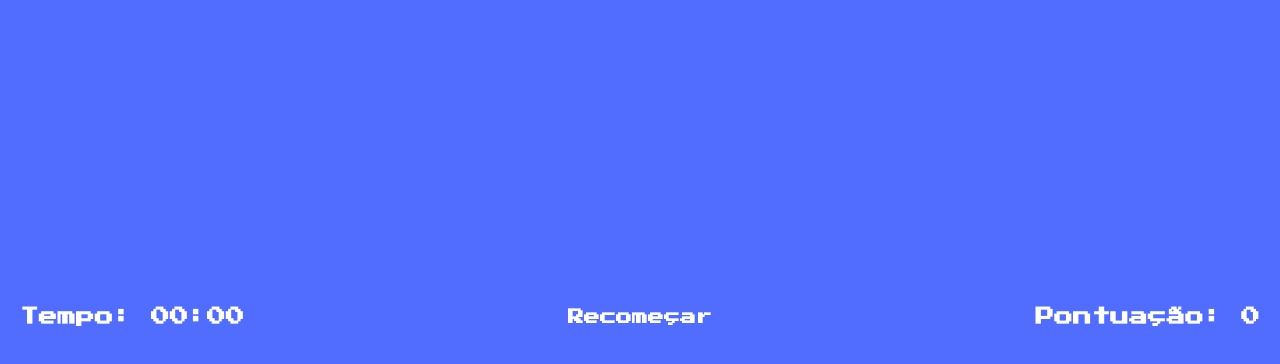
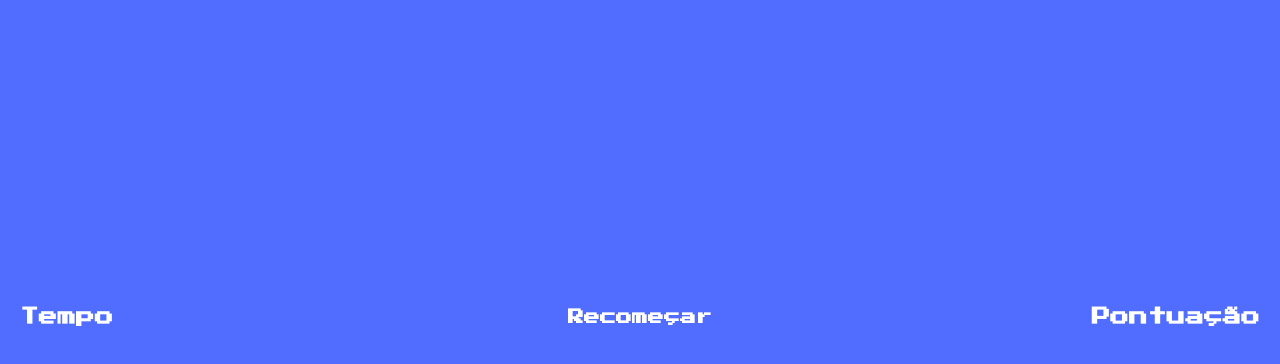
Before and after one commit to WaldemardOrey/Jogo-Impossivel, a plain HTML site: page index.html in a window 1280 px wide. Shown: the part 1332-1696 px from the top of the page. Drawn offline with Linux system fonts and the light colour scheme.

Commit message:
Update index.html

```diff
--- a/index.html
+++ b/index.html
@@ -39,8 +39,8 @@
     <div class="screen game-container">
 
         <h4 class="restart" onclick="restart()">Recomeçar</h4>
-        <h3 id="time">Tempo: 00:00</h3>
-        <h3 id="score">Pontuação: 0</h3>
+        <h3 id="time">Tempo</h3>
+        <h3 id="score">Pontuação</h3>
         <h5 id="message" class="">Ainda não percebeu?<br>Este jogo é impossivel!!!</h5>
 
     </div>
```
